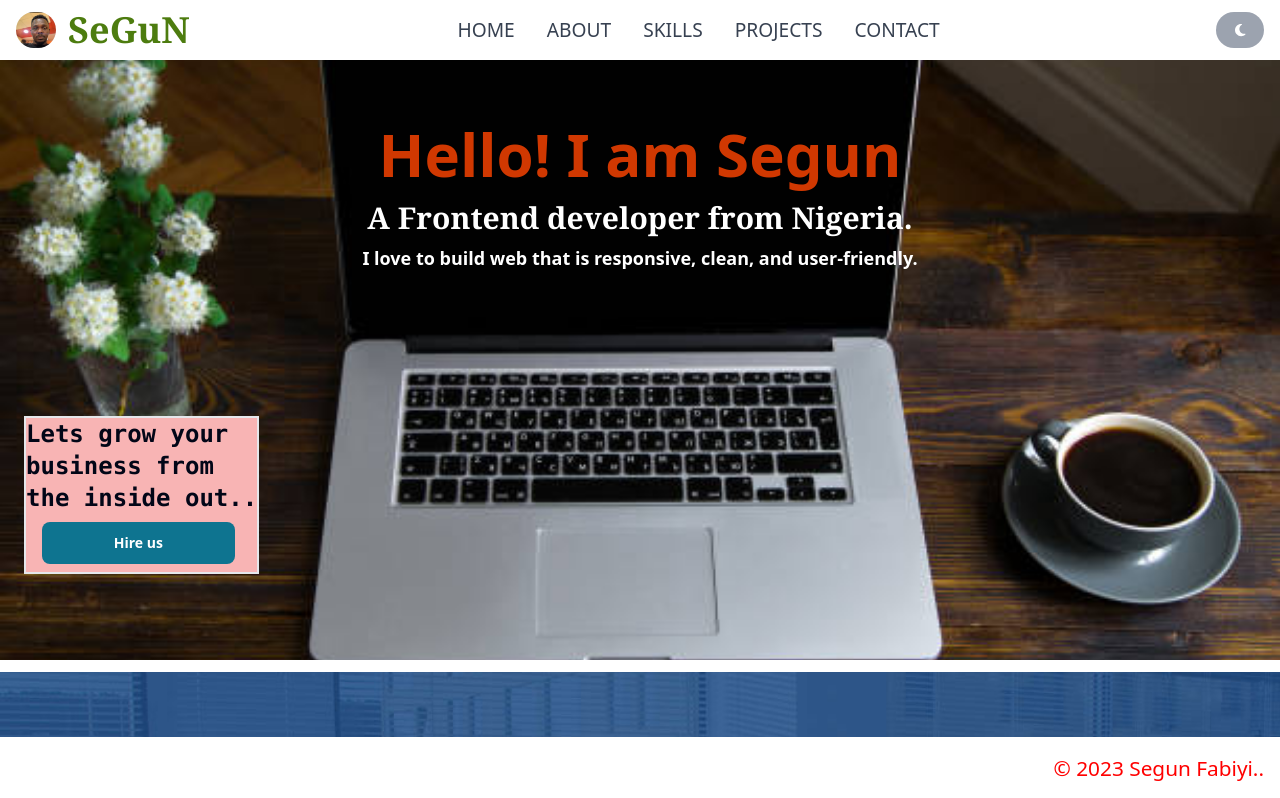
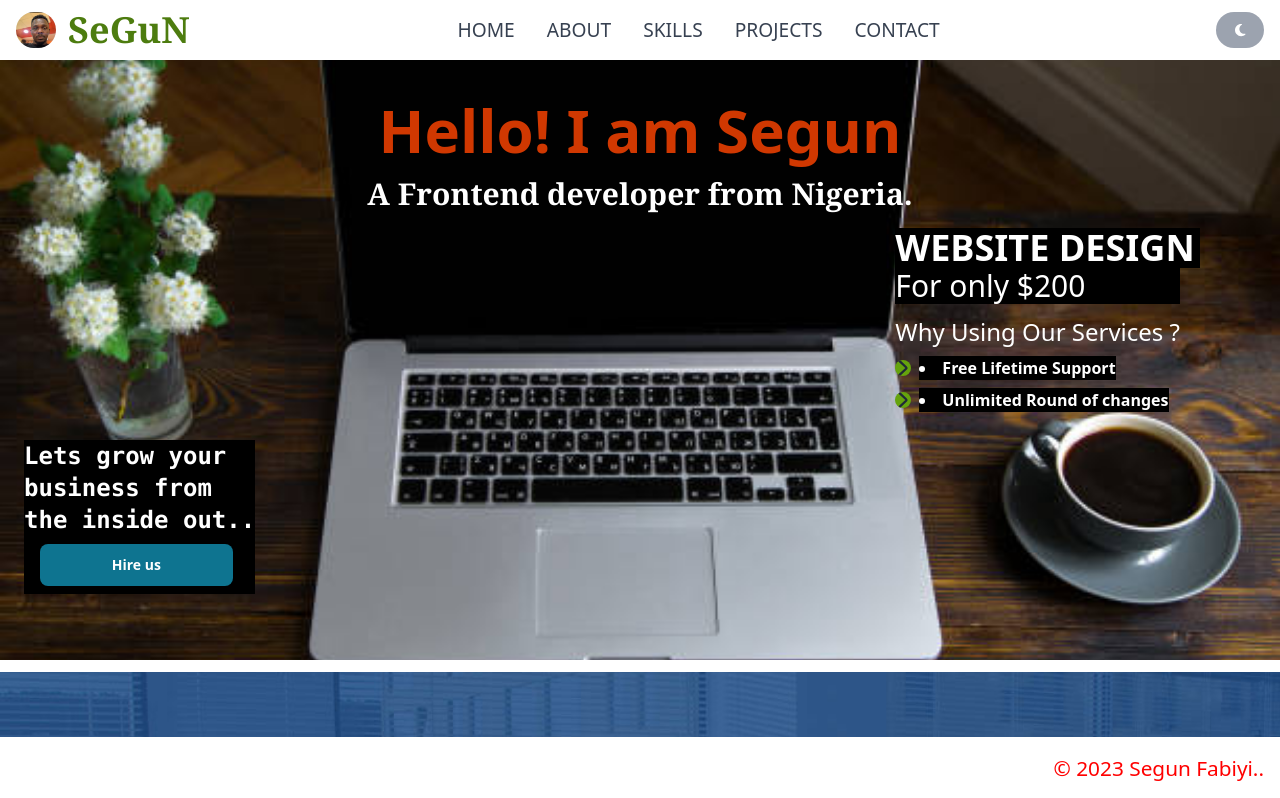
Before and after one commit to fabiyis/IProject, a React (Vite) app: page / in a window 1280 px wide. Shown: the top 798 px of the page. Built offline with nearby package versions, Linux system fonts and the light colour scheme.

Commit message:
modification in Home.jsx components

```diff
--- a/src/components/Home.jsx
+++ b/src/components/Home.jsx
@@ -15,7 +15,7 @@ const Home = ({ isDarkMode }) => {
   return (
   <>
     <div style={backgroundStyle}>
-      <div className="w-full h-full flex items-center justify-center mt-16">
+      <div className="w-full h-full flex items-center justify-center mt-10">
         <div className="text-center hover:bg-gray-900">
           <h1 className="text-4xl md:text-5xl lg:text-6xl font-bold max-w-xl mb-4 text-orange-600">
            Hello! I am Segun
@@ -23,13 +23,29 @@ const Home = ({ isDarkMode }) => {
           <p className="text-lg md:text-2xl lg:text-3xl font-serif font-bold space-1 text-white">
             A Frontend developer from Nigeria.
           </p>
-          <p className="mt-2 text-sm md:text-base lg:text-lg font-bold text-white">
-           I love to build web that is responsive, clean, and user-friendly.
-          </p>
         </div>
       </div>
-      <div className='w-fit ml-6 mt-36 bg-red-300 hover:bg-green-500 hover:text-white border-2 border-c'>
-        <h1 className=' text-slate-950 items-center font-mono text-2xl font-black hover:bg-green-500 hover:text-white'> Lets grow your <br/>business from <br/>the inside out..</h1>
+      <div style={{ display: 'flex', justifyContent: 'flex-end', width: '100%' }}>
+      <div style={{ marginRight:100  }}>
+        <h1 className='text-4xl font-extrabold text-white -mr-5 mt-4 bg-black'>WEBSITE DESIGN</h1>
+        <h2 className='text-3xl font-thin text-white mb-3 bg-black'>For only $200</h2>
+        <h3 className=' text-2xl font-thin text-white mb-2 '>Why Using Our Services ?</h3>
+        <div className="flex">
+          <svg className="w-4 h-4 mt-1 mr-2 text-gray-800 bg-lime-600 rounded-full" aria-hidden="true" xmlns="http://www.w3.org/2000/svg" fill="none" viewBox="0 0 8 14">
+            <path stroke="currentColor" strokeLinecap="round" strokeLinejoin="round" strokeWidth="2" d="m1 13 5.7-5.326a.909.909 0 0 0 0-1.348L1 1"/>
+          </svg>
+          <li className="mb-2 text-white font-bold bg-black">Free Lifetime Support</li>
+        </div>
+        <div className="flex">
+          <svg className="w-4 h-4 mt-1 mr-2 text-gray-800 bg-lime-600 rounded-full" aria-hidden="true" xmlns="http://www.w3.org/2000/svg" fill="none" viewBox="0 0 8 14">
+            <path stroke="currentColor" strokeLinecap="round" strokeLinejoin="round" strokeWidth="2" d="m1 13 5.7-5.326a.909.909 0 0 0 0-1.348L1 1"/>
+          </svg>
+          <li className="mb-2 text-white font-bold bg-black">Unlimited Round of changes</li>
+        </div>
+      </div>
+    </div>
+      <div className='w-fit ml-6 mt-30 bg-black hover:bg-green-500 hover:text-white border-1 border-c mt-5'>
+        <h1 className=' text-white items-center font-mono text-2xl font-black hover:bg-green-500 hover:text-white'> Lets grow your <br/>business from <br/>the inside out..</h1>
         <Button className=" mb-2 cursor-pointer w-10/12 mt-2 ml-4 items-center font-bold " label="2">Hire us</Button>
       </div>
     </div>
--- a/src/index.css
+++ b/src/index.css
@@ -18,5 +18,18 @@
   }
 
   .image-container:hover .image {
-    transform: scale(1.1); /* You can adjust the scale factor as needed */
+    transform: scale(1.1);
   }
+
+  .logo-container {
+    display: inline-block; /* Ensure the container size matches the image size */
+    overflow: hidden; /* Hide any overflow during the transition */
+  }
+
+  .logo-image {
+    transition: transform 0.3s ease; /* Add a smooth transition effect */
+  }
+
+  .logo-container:hover .logo-image {
+    transform: scale(2.3); /* Scale the image to 1.2 times its original size on hover */
+  }
--- a/src/pages/About.jsx
+++ b/src/pages/About.jsx
@@ -16,6 +16,11 @@ function About() {
           I specialize in creating modern<br/> Responsive, and user-friendly Web<br/> Applications using Technologies like<br/> HTML, JavaScript, React, and Node.js.
         </p>
       </div>
+      <div className="ml-11 mt-7">
+        <h className="text-5xl font-thin"> What We Do</h>
+        <h1 className="text-4xl font-thin ">We Are Your Personal Digital</h1>
+        <h3 className="text-3xl font-bold ">Service From Start to End!</h3>
+      </div>
     </div>
   );
 }
```
